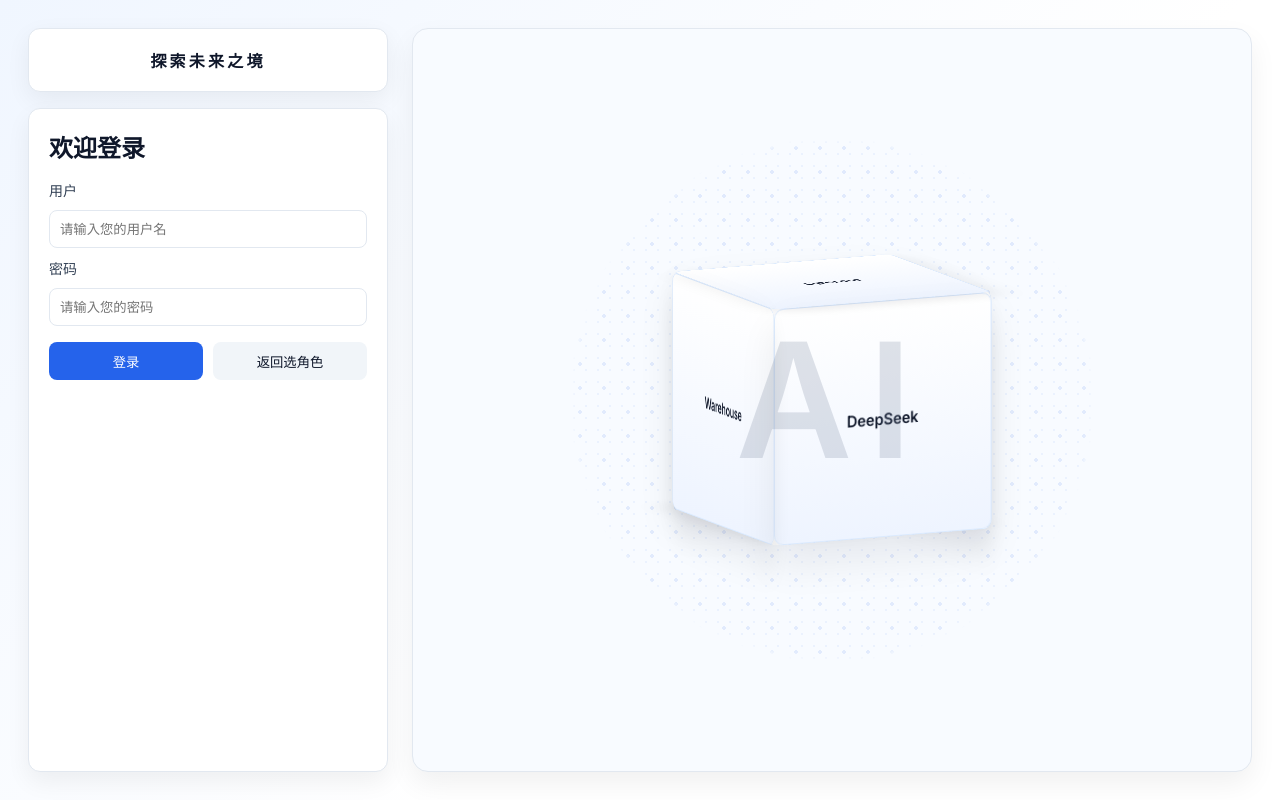
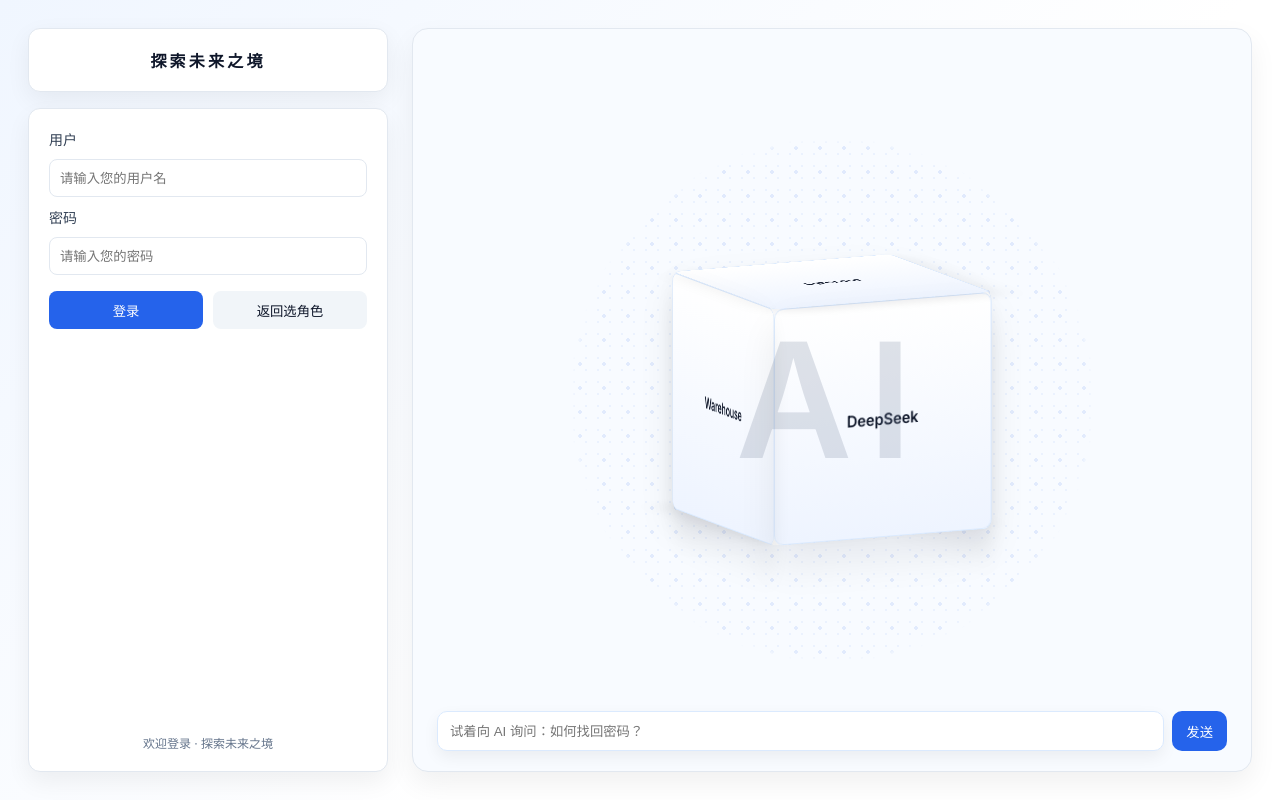
Before and after one commit to yancindy66/my-supply20250926, a Vue app: page /login in a window 1280 px wide. Built offline with nearby package versions, Linux system fonts and the light colour scheme.

Commit message:
feat(ui): 登录页AI光圈+底部对话Dock；欢迎登录移至左栏底部

```diff
--- a/src/views/Login.vue
+++ b/src/views/Login.vue
@@ -4,7 +4,6 @@
     <section class="panel">
       <div class="brand">探索未来之境</div>
       <div class="panel-card">
-        <h2>欢迎登录</h2>
         <form @submit.prevent="onLogin" class="form">
           <label>用户</label>
           <input id="username" v-model="username" type="text" required placeholder="请输入您的用户名" />
@@ -16,6 +15,7 @@
           </div>
         </form>
         <div v-if="message" class="msg">{{ message }}</div>
+        <div class="welcome-footer">欢迎登录 · 探索未来之境</div>
       </div>
     </section>
 
@@ -31,6 +31,10 @@
         <div class="face f4">Warehouse</div>
         <div class="face f5">Operate</div>
         <div class="face f6">API</div>
+      </div>
+      <div class="gpt-dock">
+        <input v-model="dockInput" placeholder="试着向 AI 询问：如何找回密码？" @keyup.enter="dockSend" />
+        <button @click="dockSend">发送</button>
       </div>
     </section>
   </div>
@@ -77,13 +81,17 @@
 function onTouchMove(e: TouchEvent){ if(!dragging.value) return; const t=e.touches[0]; rotY.value += (t.clientX-sx)*0.3; rotX.value -= (t.clientY-sy)*0.3; sx=t.clientX; sy=t.clientY; updateCube(); }
 function onTouchEnd(){ dragging.value=false; window.removeEventListener('touchmove', onTouchMove); window.removeEventListener('touchend', onTouchEnd); }
 onMounted(()=> updateCube());
+
+// 底部对话Dock
+const dockInput = ref('');
+function dockSend(){ const t=dockInput.value.trim(); if(!t) return; dockInput.value=''; alert('（占位）AI已收到：'+t); }
 </script>
 
 <style scoped>
 .login-layout{ min-height:100vh; display:flex; gap:24px; padding:28px; background:linear-gradient(135deg,#f0f6ff 0%,#ffffff 60%); }
 .panel{ flex: 0 0 360px; display:flex; flex-direction:column; gap:16px; }
 .brand{ height:64px; display:flex; align-items:center; justify-content:center; color:#0f172a; font-weight:700; letter-spacing:.2em; background:#ffffff; border:1px solid #e2e8f0; border-radius:12px; box-shadow:0 8px 24px rgba(2,6,23,.06); }
-.panel-card{ flex:1; background:#fff; border:1px solid #e2e8f0; border-radius:12px; box-shadow:0 10px 24px rgba(2,6,23,.06); padding:20px; display:flex; flex-direction:column; }
+.panel-card{ flex:1; background:#fff; border:1px solid #e2e8f0; border-radius:12px; box-shadow:0 10px 24px rgba(2,6,23,.06); padding:20px; display:flex; flex-direction:column; justify-content:space-between; }
 .panel-card h2{ margin:0 0 16px; }
 .form{ display:flex; flex-direction:column; gap:10px; }
 .form label{ color:#334155; font-size:14px; }
@@ -92,6 +100,7 @@
 .actions button{ flex:1; height:38px; border:none; border-radius:8px; background:#2563eb; color:#fff; cursor:pointer; }
 .actions .ghost{ background:#f1f5f9; color:#0f172a; }
 .msg{ margin-top:8px; color:#16a34a; }
+.welcome-footer{ margin-top:16px; text-align:center; color:#64748b; font-size:12px; }
 
 .scene{ position:relative; flex:1; border:1px solid #e2e8f0; border-radius:16px; background:#f8fbff; box-shadow:0 12px 28px rgba(2,6,23,.06); overflow:hidden; display:flex; align-items:center; justify-content:center; }
 .rings{ position:absolute; inset:0; display:flex; align-items:center; justify-content:center; }
@@ -110,4 +119,7 @@
 .cube .f4{ transform: rotateY(-90deg) translateZ(120px); }
 .cube .f5{ transform: rotateX(90deg) translateZ(120px); }
 .cube .f6{ transform: rotateX(-90deg) translateZ(120px); color:#64748b; }
+.gpt-dock{ position:absolute; left:24px; right:24px; bottom:20px; display:flex; gap:8px; }
+.gpt-dock input{ flex:1; height:40px; border-radius:10px; border:1px solid #dbeafe; padding:0 12px; background:#fff; box-shadow:0 6px 16px rgba(2,6,23,.06); }
+.gpt-dock button{ height:40px; padding:0 14px; border:none; border-radius:10px; background:#2563eb; color:#fff; cursor:pointer; }
 </style>
```
